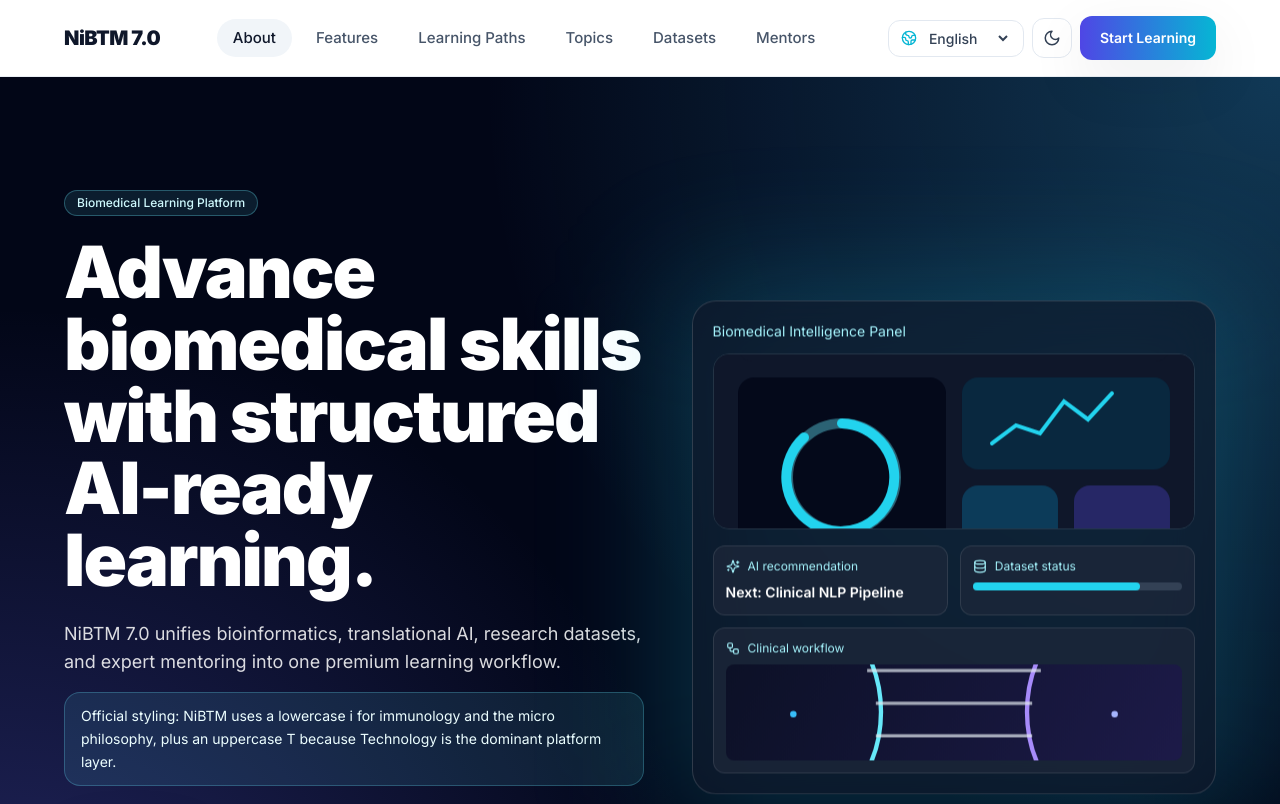
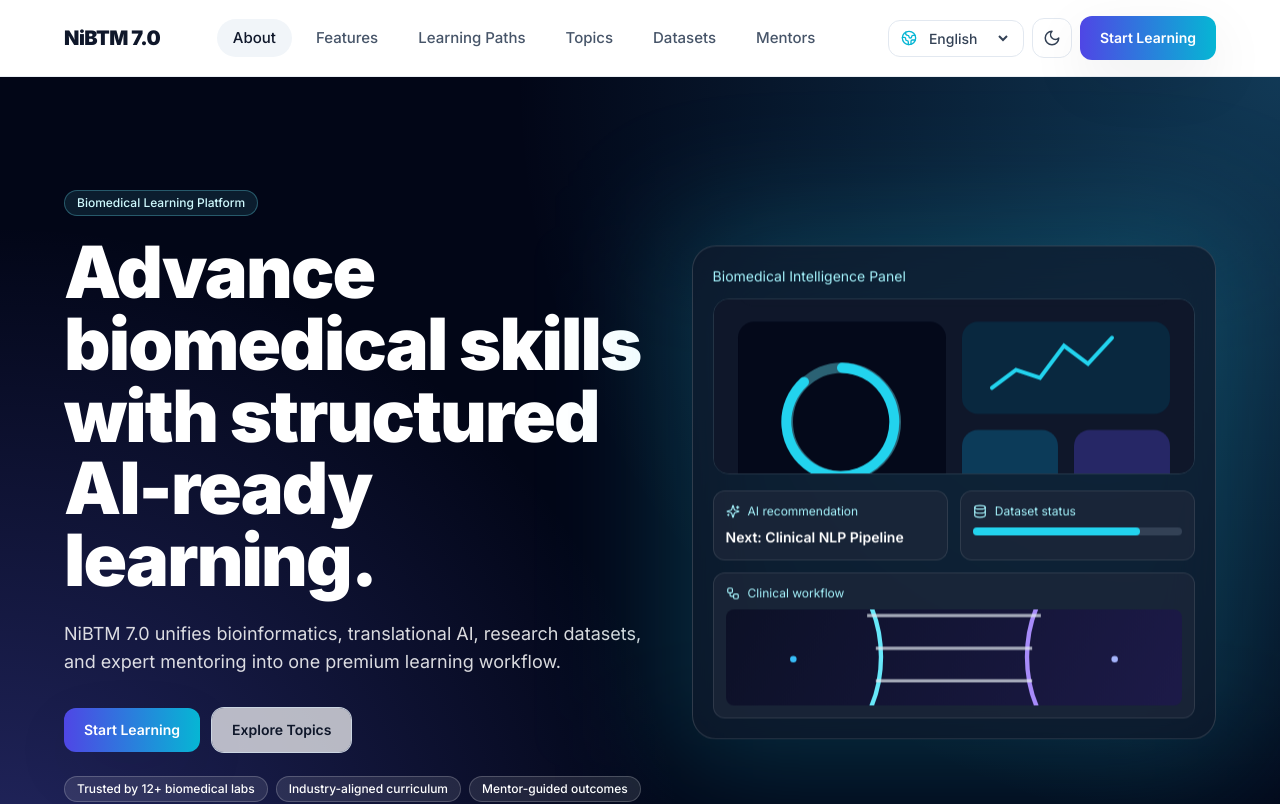
Before and after one commit to sobri3195/nibtm, a React (Vite) app: page / in a window 1280 px wide. Shown: the top 804 px of the page. Built offline with nearby package versions, Linux system fonts and the light colour scheme.

Commit message:
Remove NiBTM identity note from hero

```diff
--- a/src/components/Hero.jsx
+++ b/src/components/Hero.jsx
@@ -11,11 +11,6 @@ export default function Hero({ data, onStartLearning, onExploreTopics }) {
           <Badge className="mb-5 border-cyan-300/30 bg-cyan-300/10 text-cyan-100">{data.hero.badge}</Badge>
           <h1 className="text-5xl font-black tracking-tight sm:text-6xl lg:text-7xl">{data.hero.title}</h1>
           <p className="mt-6 max-w-2xl text-base leading-relaxed text-white/85 lg:text-lg">{data.hero.description}</p>
-          {data.hero.identityNote && (
-            <p className="mt-4 max-w-2xl rounded-2xl border border-cyan-300/25 bg-cyan-300/10 px-4 py-3 text-sm leading-relaxed text-cyan-50">
-              {data.hero.identityNote}
-            </p>
-          )}
           <div className="mt-8 flex flex-wrap gap-3">
             <Button onClick={onStartLearning}>{data.ui.startLearning}</Button>
             <Button variant="secondary" onClick={onExploreTopics}>{data.ui.exploreTopics}</Button>
--- a/src/data/siteData.js
+++ b/src/data/siteData.js
@@ -27,7 +27,7 @@ const translations = {
     ],
     ui: {
       toggleDarkMode: 'Toggle dark mode', openMenu: 'Open menu', languageLabel: 'Language', startLearning: 'Start Learning', exploreTopics: 'Explore Topics', modules: 'modules', records: 'records', dataHealth: 'Data health', openDataset: 'Open Dataset', viewPath: 'View Path', bookSession: 'Book Session', searchTopic: 'Search topic...', datasetAvailable: 'Dataset Available', noDataset: 'No Dataset', startLearningNow: 'Start Learning Now', exploreCurriculum: 'Explore Curriculum', biomedicalDashboardPreview: 'Biomedical dashboard preview', moduleRoadmap: 'AI-assisted module roadmap', footerPlatform: 'Platform', footerResources: 'Resources', footerContact: 'Contact' },
-    hero: { badge: 'Biomedical Learning Platform', title: 'Advance biomedical skills with structured AI-ready learning.', description: 'NiBTM 7.0 unifies bioinformatics, translational AI, research datasets, and expert mentoring into one premium learning workflow.', identityNote: 'Official styling: NiBTM uses a lowercase i for immunology and the micro philosophy, plus an uppercase T because Technology is the dominant platform layer.', trustBadges: ['Trusted by 12+ biomedical labs', 'Industry-aligned curriculum', 'Mentor-guided outcomes'] },
+    hero: { badge: 'Biomedical Learning Platform', title: 'Advance biomedical skills with structured AI-ready learning.', description: 'NiBTM 7.0 unifies bioinformatics, translational AI, research datasets, and expert mentoring into one premium learning workflow.', trustBadges: ['Trusted by 12+ biomedical labs', 'Industry-aligned curriculum', 'Mentor-guided outcomes'] },
     sections: {
       about: { badge: 'About NiBTM 7.0', title: 'From foundation to clinical translation in one connected learning system.', description: 'Build scientific confidence first, operationalize AI workflows second, and deliver clinically meaningful impact third.' },
       features: { badge: 'Platform Features', title: 'Premium learning experience for biomedical professionals.' },
@@ -68,7 +68,7 @@ const translations = {
   id: {
     navLinks: [{ id: 'about', label: 'Tentang' }, { id: 'features', label: 'Fitur' }, { id: 'paths', label: 'Jalur Belajar' }, { id: 'topics', label: 'Topik' }, { id: 'datasets', label: 'Dataset' }, { id: 'mentors', label: 'Mentor' }],
     ui: { toggleDarkMode: 'Ubah mode gelap', openMenu: 'Buka menu', languageLabel: 'Bahasa', startLearning: 'Mulai Belajar', exploreTopics: 'Jelajahi Topik', modules: 'modul', records: 'rekaman', dataHealth: 'Kesehatan data', openDataset: 'Buka Dataset', viewPath: 'Lihat Jalur', bookSession: 'Pesan Sesi', searchTopic: 'Cari topik...', datasetAvailable: 'Dataset Tersedia', noDataset: 'Tanpa Dataset', startLearningNow: 'Mulai Belajar Sekarang', exploreCurriculum: 'Jelajahi Kurikulum', biomedicalDashboardPreview: 'Pratinjau dasbor biomedis', moduleRoadmap: 'Peta modul berbantuan AI', footerPlatform: 'Platform', footerResources: 'Sumber Daya', footerContact: 'Kontak' },
-    hero: { badge: 'Platform Pembelajaran Biomedis', title: 'Tingkatkan keterampilan biomedis dengan pembelajaran terstruktur siap AI.', description: 'NiBTM 7.0 menyatukan bioinformatika, AI translasi, dataset riset, dan mentoring pakar dalam satu alur belajar premium.', identityNote: 'Penulisan resmi: NiBTM memakai huruf i kecil untuk immunology/imunologi dan filosofi mikro, serta huruf T kapital karena Technology/Teknologi adalah lapisan dominan platform.', trustBadges: ['Dipercaya 12+ laboratorium biomedis', 'Kurikulum selaras industri', 'Hasil dipandu mentor'] },
+    hero: { badge: 'Platform Pembelajaran Biomedis', title: 'Tingkatkan keterampilan biomedis dengan pembelajaran terstruktur siap AI.', description: 'NiBTM 7.0 menyatukan bioinformatika, AI translasi, dataset riset, dan mentoring pakar dalam satu alur belajar premium.', trustBadges: ['Dipercaya 12+ laboratorium biomedis', 'Kurikulum selaras industri', 'Hasil dipandu mentor'] },
     sections: { about: { badge: 'Tentang NiBTM 7.0', title: 'Dari fondasi hingga translasi klinis dalam satu sistem belajar terhubung.', description: 'Bangun kepercayaan ilmiah, operasionalkan alur kerja AI, lalu hasilkan dampak klinis bermakna.' }, features: { badge: 'Fitur Platform', title: 'Pengalaman belajar premium untuk profesional biomedis.' }, paths: { badge: 'Jalur Belajar', title: 'Jalur praktis untuk setiap tahap karier biomedis.' }, topics: { badge: 'Topik', title: 'Jelajahi modul berdasarkan domain, level, dan ketersediaan data.' }, datasets: { badge: 'Dataset', title: 'Dataset kelas riset dengan status kesehatan dan format yang jelas.' }, mentors: { badge: 'Mentor', title: 'Belajar bersama peneliti dan praktisi biomedis berpengalaman.' } },
     stats: ['Pembelajar Aktif', 'Modul Terstruktur', 'Dataset Riset', 'Jam Mentor / Bulan'],
     aboutCards: [['Fondasi', 'Kuasai bioinformatika, biostatistika, dan literasi data biomedis dengan jalur terpandu.'], ['Alur Kerja AI', 'Bangun, validasi, dan pantau model dengan templat praktis dari laboratorium nyata.'], ['Translasi Klinis', 'Hubungkan wawasan model dengan dampak pasien melalui studi kasus translasi.']],
@@ -89,7 +89,7 @@ const makeVariant = (code, overrides) => ({ ...translations.en, ...overrides, ui
 translations.es = makeVariant('es', {
   navLinks: [{ id: 'about', label: 'Acerca' }, { id: 'features', label: 'Funciones' }, { id: 'paths', label: 'Rutas' }, { id: 'topics', label: 'Temas' }, { id: 'datasets', label: 'Datos' }, { id: 'mentors', label: 'Mentores' }],
   ui: { toggleDarkMode: 'Cambiar modo oscuro', openMenu: 'Abrir menú', languageLabel: 'Idioma', startLearning: 'Comenzar', exploreTopics: 'Explorar temas', modules: 'módulos', records: 'registros', dataHealth: 'Salud de datos', openDataset: 'Abrir dataset', viewPath: 'Ver ruta', bookSession: 'Reservar sesión', searchTopic: 'Buscar tema...', datasetAvailable: 'Dataset disponible', noDataset: 'Sin dataset', startLearningNow: 'Comenzar ahora', exploreCurriculum: 'Explorar currículo', footerResources: 'Recursos', footerContact: 'Contacto' },
-  hero: { badge: 'Plataforma de aprendizaje biomédico', title: 'Impulsa habilidades biomédicas con aprendizaje estructurado listo para IA.', description: 'NiBTM 7.0 integra bioinformática, IA traslacional, datasets de investigación y mentoría experta en un flujo premium.', identityNote: 'Estilo oficial: NiBTM usa i minúscula para immunology y la filosofía micro, y T mayúscula porque Technology es la capa dominante de la plataforma.', trustBadges: ['Confiado por 12+ laboratorios biomédicos', 'Currículo alineado con la industria', 'Resultados guiados por mentores'] },
+  hero: { badge: 'Plataforma de aprendizaje biomédico', title: 'Impulsa habilidades biomédicas con aprendizaje estructurado listo para IA.', description: 'NiBTM 7.0 integra bioinformática, IA traslacional, datasets de investigación y mentoría experta en un flujo premium.', trustBadges: ['Confiado por 12+ laboratorios biomédicos', 'Currículo alineado con la industria', 'Resultados guiados por mentores'] },
   sections: { about: { badge: 'Acerca de NiBTM 7.0', title: 'De fundamentos a traducción clínica en un sistema conectado.', description: 'Construye confianza científica, opera flujos de IA y entrega impacto clínico significativo.' }, features: { badge: 'Funciones de la plataforma', title: 'Experiencia premium para profesionales biomédicos.' }, paths: { badge: 'Rutas de aprendizaje', title: 'Rutas accionables para cada etapa profesional biomédica.' }, topics: { badge: 'Temas', title: 'Explora módulos por dominio, nivel y disponibilidad de datos.' }, datasets: { badge: 'Datasets', title: 'Datasets de grado investigativo con estado y formato claros.' }, mentors: { badge: 'Mentores', title: 'Aprende con investigadores y profesionales biomédicos experimentados.' } },
   stats: ['Estudiantes activos', 'Módulos estructurados', 'Datasets de investigación', 'Horas de mentor / mes'],
   aboutCards: [['Fundamentos', 'Domina bioinformática, bioestadística y alfabetización de datos biomédicos con rutas guiadas.'], ['Flujo de IA', 'Construye, valida y monitorea modelos con plantillas prácticas de laboratorios reales.'], ['Traducción clínica', 'Conecta el insight del modelo con el impacto en pacientes mediante casos traslacionales.']],
@@ -107,7 +107,7 @@ translations.es = makeVariant('es', {
 translations.zh = makeVariant('zh', {
   navLinks: [{ id: 'about', label: '关于' }, { id: 'features', label: '功能' }, { id: 'paths', label: '学习路径' }, { id: 'topics', label: '主题' }, { id: 'datasets', label: '数据集' }, { id: 'mentors', label: '导师' }],
   ui: { toggleDarkMode: '切换深色模式', openMenu: '打开菜单', languageLabel: '语言', startLearning: '开始学习', exploreTopics: '探索主题', modules: '模块', records: '记录', dataHealth: '数据健康度', openDataset: '打开数据集', viewPath: '查看路径', bookSession: '预约课程', searchTopic: '搜索主题...', datasetAvailable: '有可用数据集', noDataset: '无数据集', startLearningNow: '立即开始学习', exploreCurriculum: '探索课程', footerResources: '资源', footerContact: '联系' },
-  hero: { badge: '生物医学学习平台', title: '通过结构化、AI 就绪的学习提升生物医学能力。', description: 'NiBTM 7.0 将生物信息学、转化 AI、研究数据集和专家指导整合为一个高级学习流程。', identityNote: '官方写法：NiBTM 中的小写 i 代表 immunology 与微观哲学，大写 T 强调 Technology 是平台的主导层。', trustBadges: ['12+ 生物医学实验室信赖', '贴合行业的课程', '导师指导成果'] },
+  hero: { badge: '生物医学学习平台', title: '通过结构化、AI 就绪的学习提升生物医学能力。', description: 'NiBTM 7.0 将生物信息学、转化 AI、研究数据集和专家指导整合为一个高级学习流程。', trustBadges: ['12+ 生物医学实验室信赖', '贴合行业的课程', '导师指导成果'] },
   sections: { about: { badge: '关于 NiBTM 7.0', title: '从基础到临床转化，尽在一个互联学习系统。', description: '先建立科学信心，再运行 AI 工作流，最终实现有意义的临床影响。' }, features: { badge: '平台功能', title: '面向生物医学专业人士的高级学习体验。' }, paths: { badge: '学习路径', title: '适合每个生物医学职业阶段的行动路径。' }, topics: { badge: '主题', title: '按领域、级别和数据可用性探索模块。' }, datasets: { badge: '数据集', title: '研究级数据集，健康状态和格式清晰。' }, mentors: { badge: '导师', title: '与经验丰富的生物医学研究者和实践者一起学习。' } },
   stats: ['活跃学习者', '结构化模块', '研究数据集', '导师小时 / 月'],
   aboutCards: [['基础', '通过引导路径掌握生物信息学、生物统计学和生物医学数据素养。'], ['AI 工作流', '使用真实实验室模板构建、验证并监控模型。'], ['临床转化', '通过转化案例把模型洞察连接到患者影响。']],
@@ -125,7 +125,7 @@ translations.zh = makeVariant('zh', {
 translations.ar = makeVariant('ar', {
   navLinks: [{ id: 'about', label: 'حول' }, { id: 'features', label: 'الميزات' }, { id: 'paths', label: 'مسارات التعلم' }, { id: 'topics', label: 'الموضوعات' }, { id: 'datasets', label: 'مجموعات البيانات' }, { id: 'mentors', label: 'المرشدون' }],
   ui: { toggleDarkMode: 'تبديل الوضع الداكن', openMenu: 'فتح القائمة', languageLabel: 'اللغة', startLearning: 'ابدأ التعلم', exploreTopics: 'استكشف الموضوعات', modules: 'وحدات', records: 'سجلات', dataHealth: 'صحة البيانات', openDataset: 'فتح البيانات', viewPath: 'عرض المسار', bookSession: 'احجز جلسة', searchTopic: 'ابحث عن موضوع...', datasetAvailable: 'بيانات متاحة', noDataset: 'لا توجد بيانات', startLearningNow: 'ابدأ الآن', exploreCurriculum: 'استكشف المنهج', footerResources: 'الموارد', footerContact: 'التواصل' },
-  hero: { badge: 'منصة تعلم الطب الحيوي', title: 'طوّر مهارات الطب الحيوي بتعلم منظم وجاهز للذكاء الاصطناعي.', description: 'تجمع NiBTM 7.0 المعلوماتية الحيوية والذكاء الاصطناعي الانتقالي وبيانات البحث وإرشاد الخبراء في مسار تعلم واحد.', identityNote: 'الصياغة الرسمية: تستخدم NiBTM حرف i صغيراً للدلالة على immunology والفلسفة الميكروية، وحرف T كبيراً لأن Technology هي الطبقة المهيمنة في المنصة.', trustBadges: ['موثوقة لدى أكثر من 12 مختبراً', 'منهج متوافق مع الصناعة', 'نتائج بإرشاد الخبراء'] },
+  hero: { badge: 'منصة تعلم الطب الحيوي', title: 'طوّر مهارات الطب الحيوي بتعلم منظم وجاهز للذكاء الاصطناعي.', description: 'تجمع NiBTM 7.0 المعلوماتية الحيوية والذكاء الاصطناعي الانتقالي وبيانات البحث وإرشاد الخبراء في مسار تعلم واحد.', trustBadges: ['موثوقة لدى أكثر من 12 مختبراً', 'منهج متوافق مع الصناعة', 'نتائج بإرشاد الخبراء'] },
   sections: { about: { badge: 'حول NiBTM 7.0', title: 'من الأساسيات إلى الترجمة السريرية في نظام تعلم مترابط.', description: 'ابنِ الثقة العلمية، ثم شغّل سير عمل الذكاء الاصطناعي، ثم قدّم أثراً سريرياً ملموساً.' }, features: { badge: 'ميزات المنصة', title: 'تجربة تعلم متميزة لمحترفي الطب الحيوي.' }, paths: { badge: 'مسارات التعلم', title: 'مسارات عملية لكل مرحلة مهنية في الطب الحيوي.' }, topics: { badge: 'الموضوعات', title: 'استكشف الوحدات حسب المجال والمستوى وتوفر البيانات.' }, datasets: { badge: 'مجموعات البيانات', title: 'بيانات بحثية بحالة صحية وتنسيق واضحين.' }, mentors: { badge: 'المرشدون', title: 'تعلّم مع باحثين وممارسين ذوي خبرة في الطب الحيوي.' } },
   stats: ['متعلمين نشطين', 'وحدات منظمة', 'بيانات بحثية', 'ساعات إرشاد / شهر'],
   aboutCards: [['الأساسيات', 'أتقن المعلوماتية الحيوية والإحصاء الحيوي وقراءة بيانات الطب الحيوي عبر مسارات موجهة.'], ['سير عمل الذكاء الاصطناعي', 'ابنِ النماذج وتحقق منها وراقبها بقوالب عملية من مختبرات حقيقية.'], ['الترجمة السريرية', 'اربط رؤى النماذج بتأثير المرضى من خلال دراسات حالة انتقالية.']],
```
